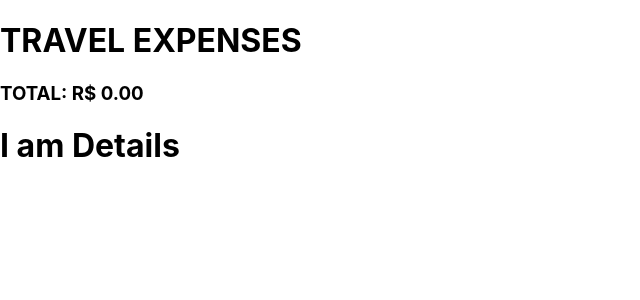
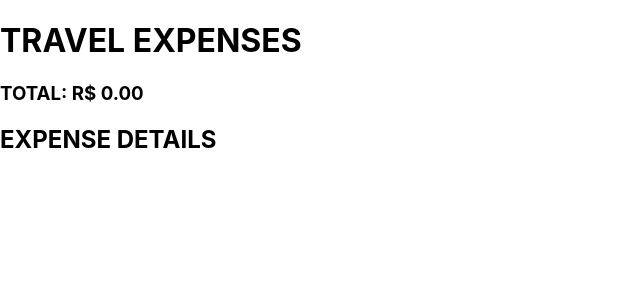
Before and after one commit to arthurstatuti/joy-expenses, a React (Create React App) app: page /details in a window 1280 px wide. Shown: the top 300 px of the page, without its empty margins (0-640 px from the left). Built offline with nearby package versions, Linux system fonts and the light colour scheme; no server answers.

Commit message:
Adiciona h3 com texto EXPENSE DETAILS em Details.js

```diff
--- a/src/pages/Details.js
+++ b/src/pages/Details.js
@@ -5,7 +5,7 @@ function Details() {
   return (
     <div>
       <Header />
-      <h1> I am Details </h1>
+      <h2> EXPENSE DETAILS </h2>
     </div>
   )
 }
```
